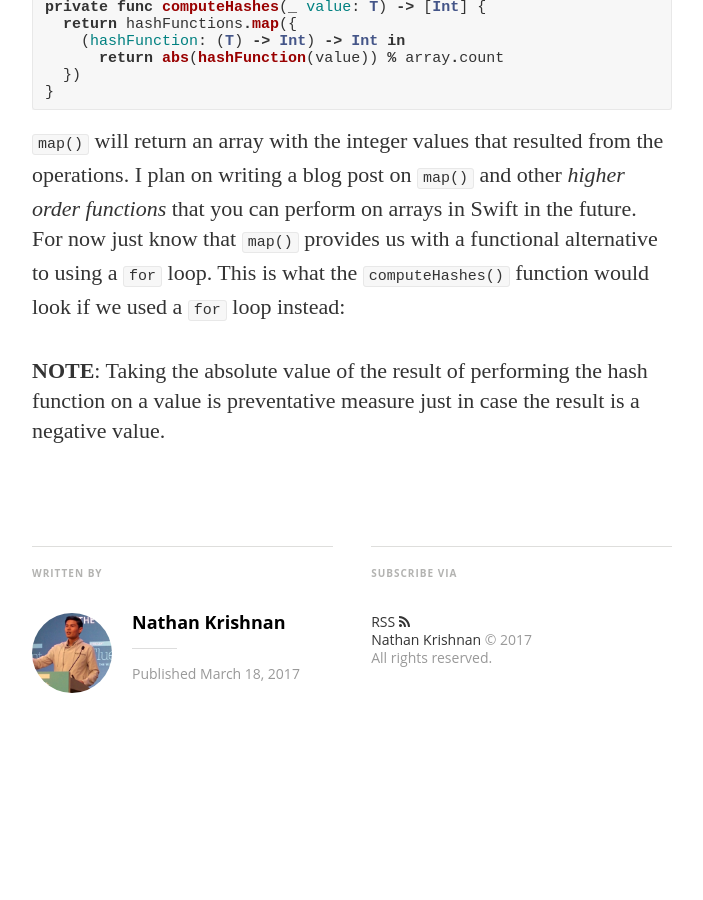
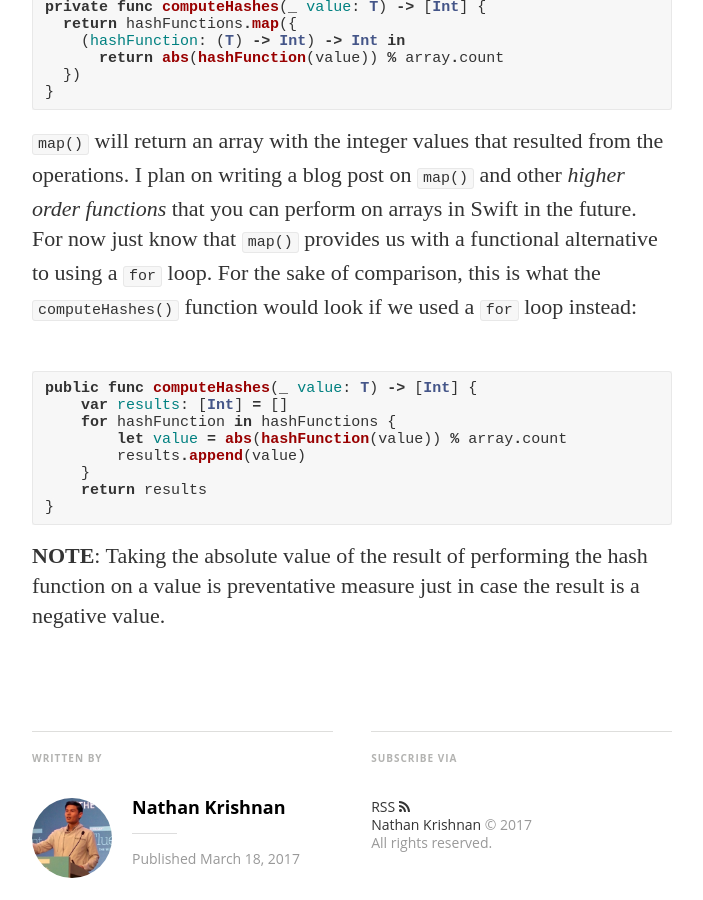
Before and after one commit to nathankrishnan/nathankrishnan.github.io, a Jekyll site: the page built from _posts/2017-03-18-bloomfilter.md, in a window 1280 px wide and 900 px high, scrolled down 5973 px. Shown: the whole window, without its empty margins (288-991 px from the left). Built offline with Jekyll 4.4.1, drawn with Linux system fonts in a browser that asks for light colours; nearby versions of some CDN libraries; some web fonts are replaced; comment, search, counter and statistics services are not loaded.

Commit message:
Update 2017-03-18-bloomfilter.md

````diff
--- a/_posts/2017-03-18-bloomfilter.md
+++ b/_posts/2017-03-18-bloomfilter.md
@@ -120,6 +120,17 @@ private func computeHashes(_ value: T) -> [Int] {
 }
 ```
 
-```map()``` will return an array with the integer values that resulted from the operations.  I plan on writing a blog post on ```map()``` and other *higher order functions* that you can perform on arrays in Swift in the future.  For now just know that ```map()``` provides us with a functional alternative to using a ```for``` loop.  This is what the ```computeHashes()``` function would look if we used a ```for``` loop instead:
+```map()``` will return an array with the integer values that resulted from the operations.  I plan on writing a blog post on ```map()``` and other *higher order functions* that you can perform on arrays in Swift in the future.  For now just know that ```map()``` provides us with a functional alternative to using a ```for``` loop.  For the sake of comparison, this is what the ```computeHashes()``` function would look if we used a ```for``` loop instead:
+
+```swift
+public func computeHashes(_ value: T) -> [Int] {
+    var results: [Int] = []
+    for hashFunction in hashFunctions {
+        let value = abs(hashFunction(value)) % array.count
+        results.append(value)
+    }
+    return results
+}
+```
 
 **NOTE**: Taking the absolute value of the result of performing the hash function on a value is preventative measure just in case the result is a negative value.
````
